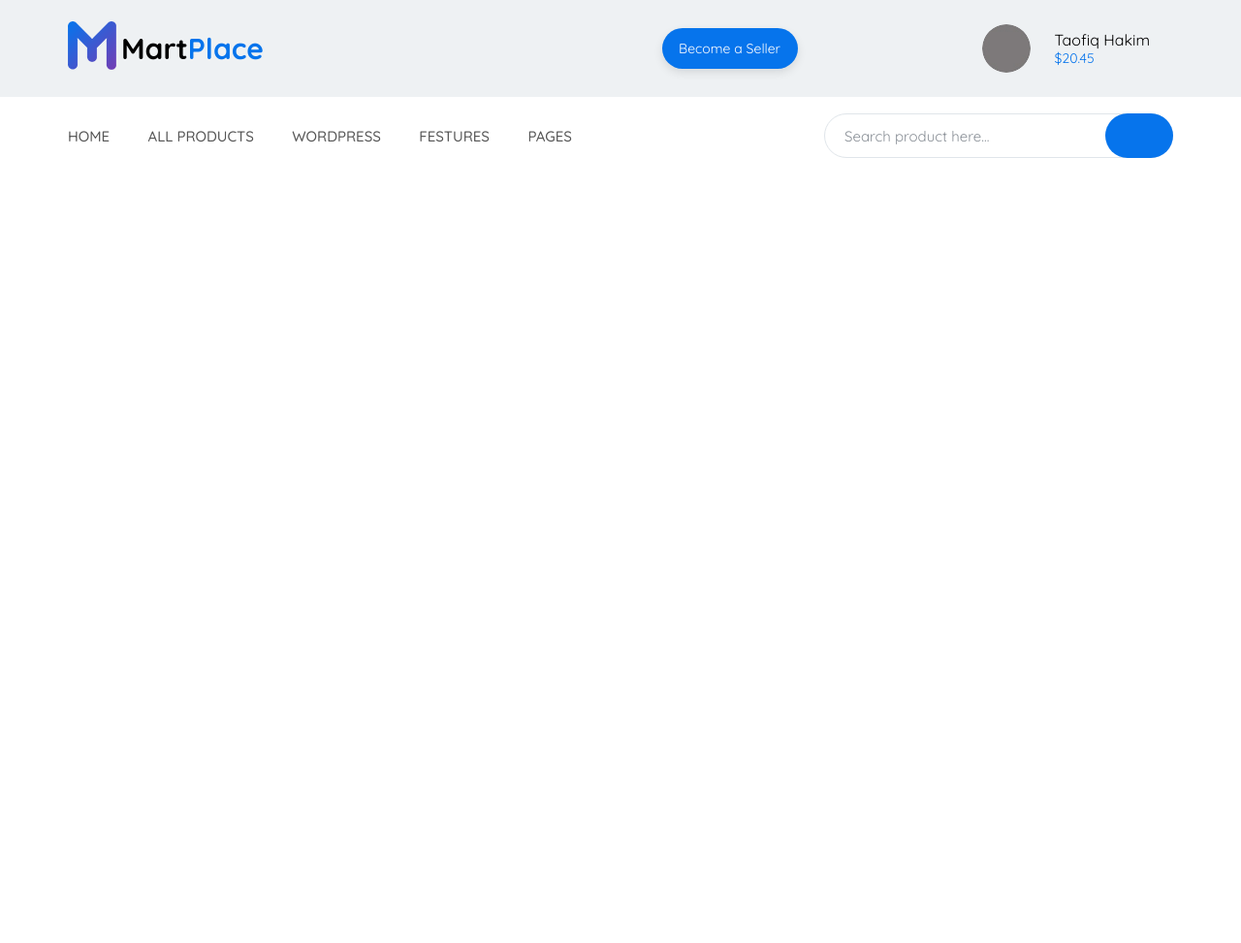
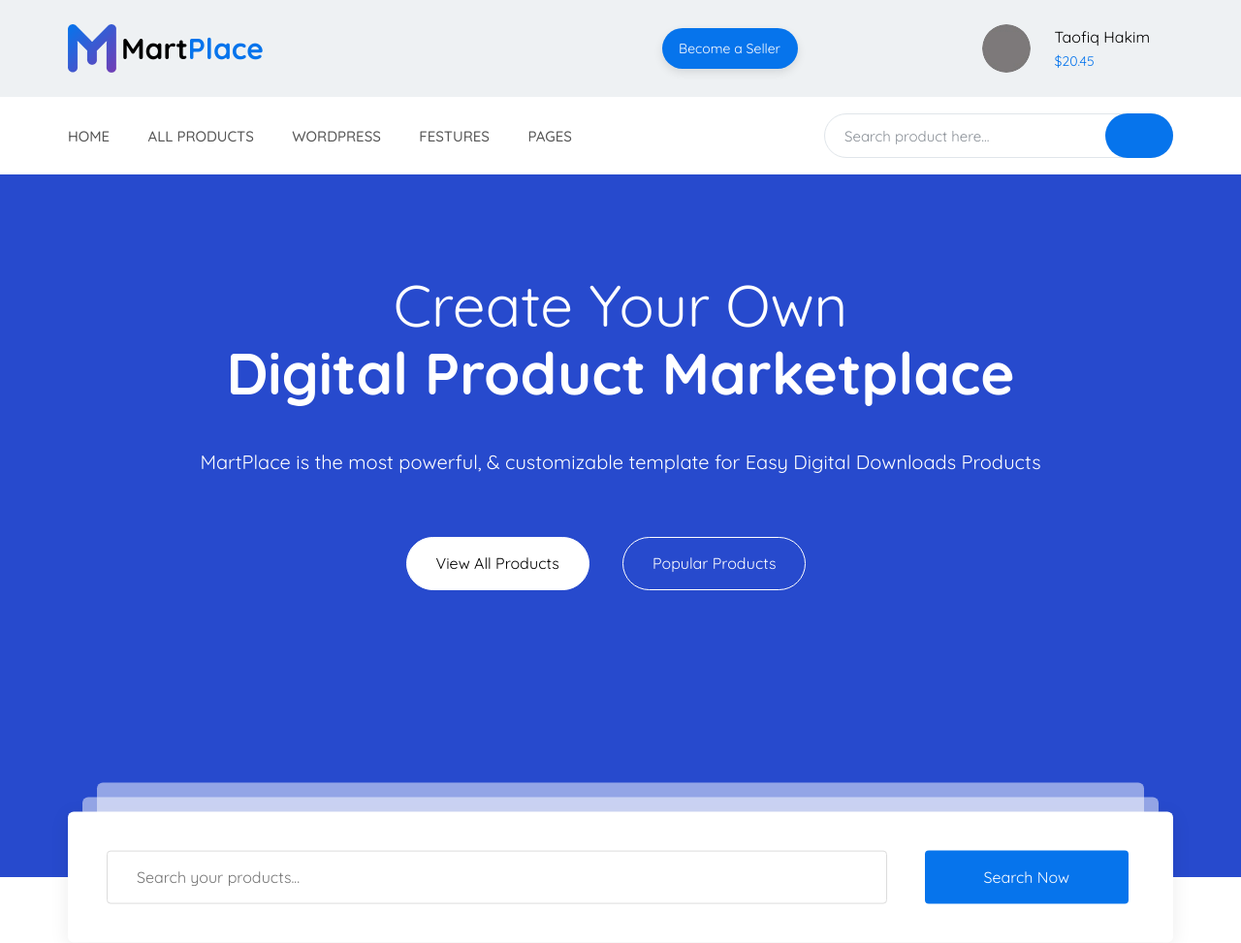
Before and after one commit to kr2006/market, a website: page app/index.html in a window 1280 px wide. Shown: the whole page at 97% size. Before the commit the page ends 800 px from the top, so only its background shows below. Drawn offline with nearby package versions, Linux system fonts and the light colour scheme; files that its build step writes are made by us from their sources.

Commit message:
added search section

```diff
--- a/app/index.html
+++ b/app/index.html
@@ -60,7 +60,29 @@
             </div>
         </div>
     </header>
-
+    <section class="search">
+        <div class="container">
+            <div class="search__inner">
+                <div class="search__inner-title">
+                    <span>Create Your Own</span>Digital Product Marketplace
+                </div>
+                <div class="search__inner-text">
+                    MartPlace is the most powerful, & customizable template for Easy Digital Downloads Products
+                </div>
+                <div class="search__inner-btn_box">
+                    <button>View All Products</button>
+                    <button class="popular">Popular Products</button>
+                </div>
+            </div>
+            <div class="search_box">
+                <form>
+                    <input type="text" placeholder="Search your products...">
+                    <div class="select"></div>
+                    <button>Search Now</button>
+                </form>
+            </div>
+        </div>
+    </section>
 
     <script src="https://ajax.googleapis.com/ajax/libs/jquery/3.4.1/jquery.min.js"></script>
     <script src="js/libs.min.js"></script>
--- a/app/scss/_global.scss
+++ b/app/scss/_global.scss
@@ -9,6 +9,7 @@ body{
     font-family: 'Quicksand', sans-serif;
     font-weight: 400;
     color: $text;
+    line-height: 24px;
 }
 ul, li{
     margin: 0;
@@ -22,6 +23,7 @@ a{
 }
 button{
     cursor: pointer;
+    outline: none;
 }
 .container{
     max-width: 1170px;
--- a/app/scss/style.scss
+++ b/app/scss/style.scss
@@ -1,5 +1,8 @@
 @import 'vars';
 @import 'global';
+
+
+//START HEADER
 
 .header_top{
     background-color: #eef1f3;
@@ -120,3 +123,104 @@
         }
     }
 }
+
+//END HEADER
+
+//START SEARCH
+
+.search{
+    min-height: 725px;
+    background-color: #274acd;
+    position: relative;
+}
+.search__inner{
+    padding-top: 100px;
+    text-align: center;
+    color: #fff;
+    &-title{
+    font-size: 60px;
+    font-weight: 700;
+    line-height: 70px;
+    margin-bottom: 45px;
+    span{
+        display: block;
+        font-weight: 400;
+        }
+    }
+    &-text{
+        font-size: 20px;
+        margin-bottom: 65px;
+    }
+    &-btn_box{
+        button{
+            height: 55px;
+            border: 1px solid #fff;
+            background-color: #fff;
+            border-radius: 50px;
+            margin-right: 30px;
+            padding: 0 30px;
+        }
+        .popular{
+            background-color: transparent;
+            color: #fff;
+        }
+    }
+}
+.search_box{
+    margin-top: 30px;
+    max-width: 1140px;
+    background-color: #fff;
+    border-radius: 6px;
+    box-shadow: 0px 4px 20px 0px rgba(0, 0, 0, 0.08);
+    padding: 40px;
+    position: absolute;
+    width: 100%;
+    bottom: 0;
+    transform: translateY(+50%);
+    .select{
+        display: inline-block;
+    }
+    input{
+        height: 55px;
+        border: 1px solid #dcdcdc;
+        max-width: 805px;
+        width: 100%;
+        border-radius: 4px;
+        padding: 0px 230px 0px 30px;
+        margin-right: 30px;
+    }
+    button{
+        height: 55px;
+        background-color: $blue;
+        border: none;
+        color: #fff;
+        width: 210px;
+        padding: 0px 10px 0px 10px;
+        border-radius: 4px;
+    }
+    &::after{
+    content: "";
+    position: absolute;
+    height: 20px;
+    max-width: 1110px;
+    width: 100%;
+    background-color: rgba(255, 255, 255, .5);
+    border-radius: 6px;
+    bottom: 130px;
+    left: 15px;
+    }
+    &::before{
+    content: "";
+    position: absolute;
+    height: 50px;
+    max-width: 1080px;
+    width: 100%;
+    background-color: rgba(255, 255, 255, .5);
+    border-radius: 6px;
+    bottom: 115px;
+    left: 30px;
+    }
+
+}
+
+//END SEARCH
```
